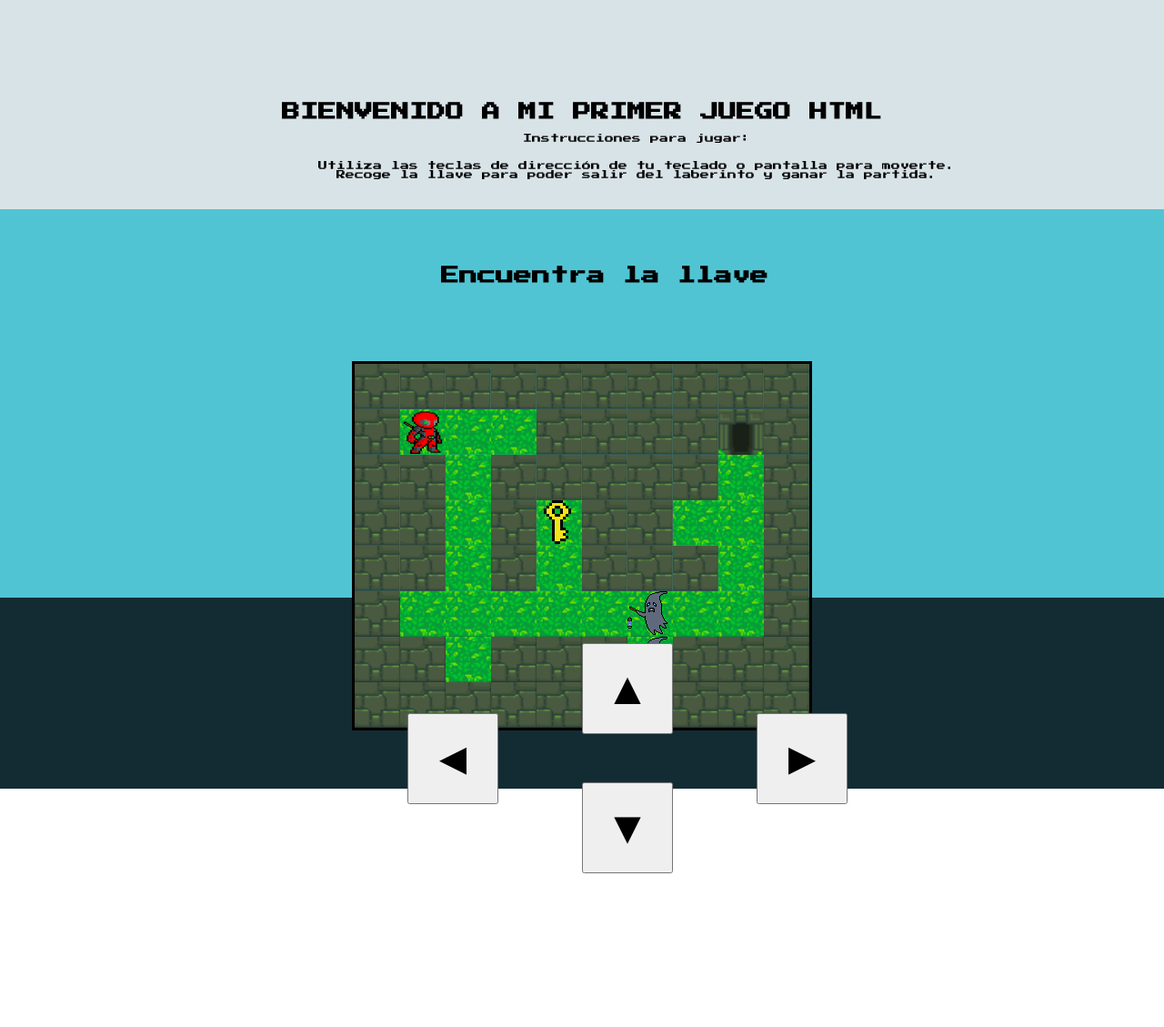
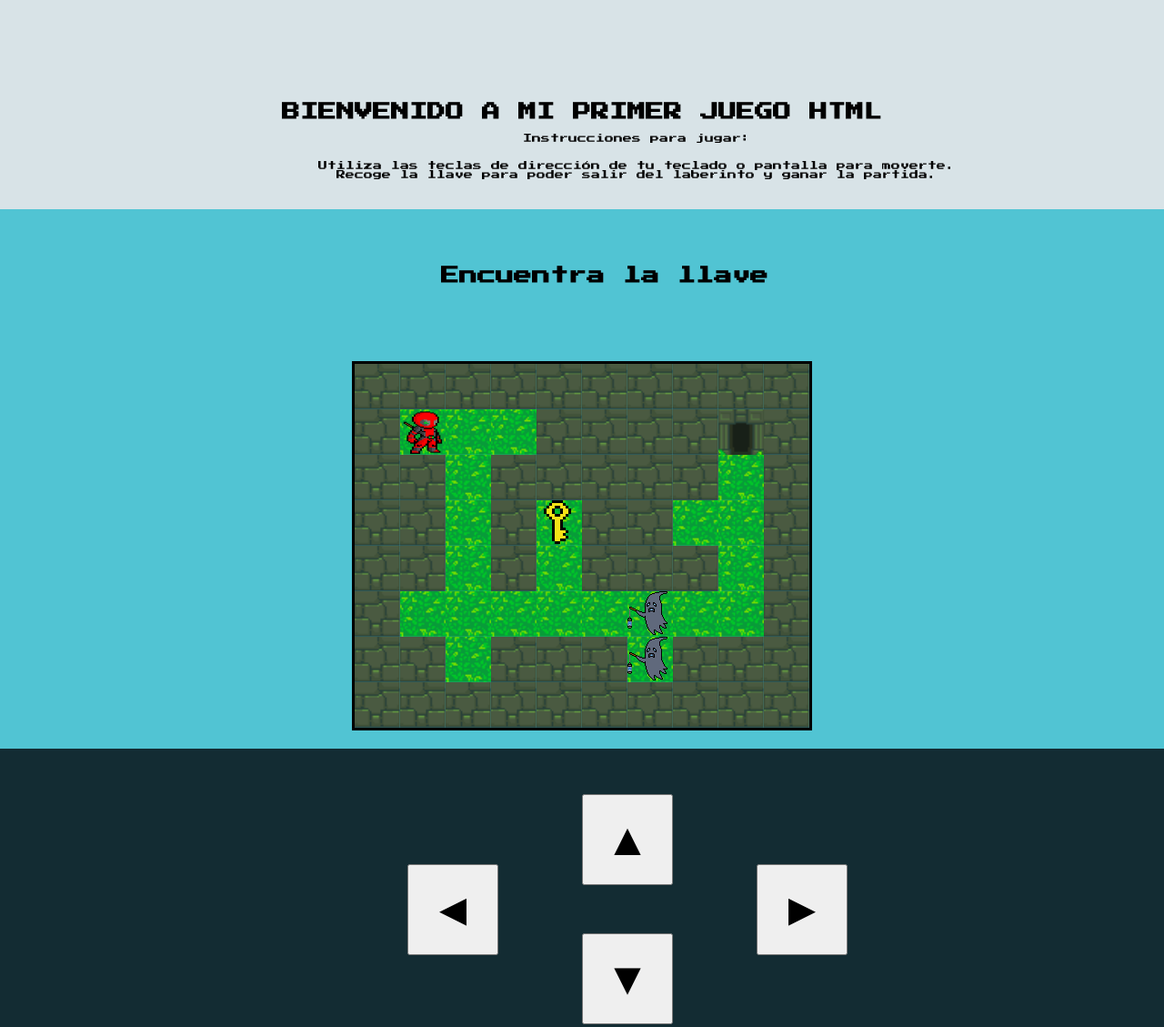
Before and after one commit to salalejo/First-html-game, a plain HTML site: page index.html in a window 1280 px wide. Shown: the whole page at 91% size. Before the commit the page ends 960 px from the top, so only its background shows below. Drawn offline with Linux system fonts and the light colour scheme.

Commit message:
Update styles.css

```diff
--- a/styles.css
+++ b/styles.css
@@ -20,7 +20,7 @@ pre{
     background-color: #132c33;
 
     padding-top: 50px;
-    height: 20vh;
+    height: 40vh;
 }
 
 #botonarriba{
@@ -64,7 +64,7 @@ pre{
     padding-top: 20px;
     padding-bottom: 20px;
     background-color: #51c4d3;
-    height: 30vh;
+
 }
 
 #canvas{
```
